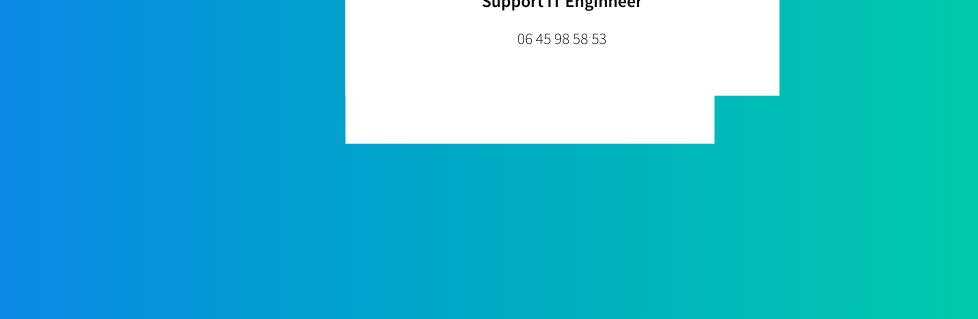
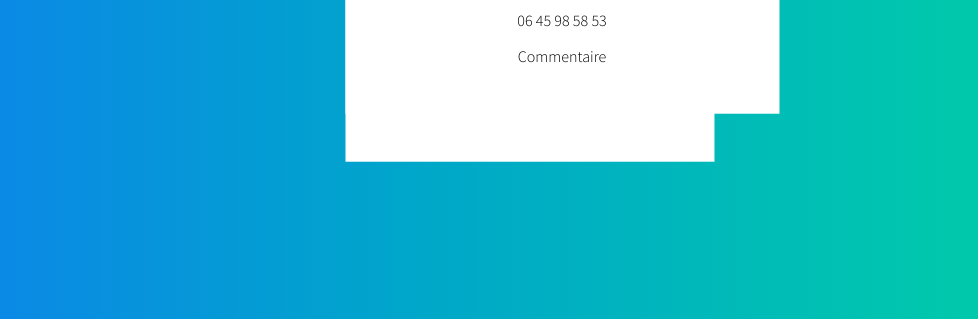
Before and after one commit to ANASEDAHBI/v-card, a plain HTML site: page index.html in a window 1280 px wide. Shown: the part 481-800 px from the top of the page, without its empty margins (142-1120 px from the left). Drawn offline with Linux system fonts and the light colour scheme.

Commit message:
Ajout dun commentaire

```diff
--- a/index.html
+++ b/index.html
@@ -19,6 +19,7 @@
             <h1 class="name">ANAS EDAHBI</h1>
             <h3 class="title">Support IT Enginneer</h3>
             <p>06 45 98 58 53</p>
+            <p>Commentaire</p>
           </figcaption>
         </figure>
 
```
